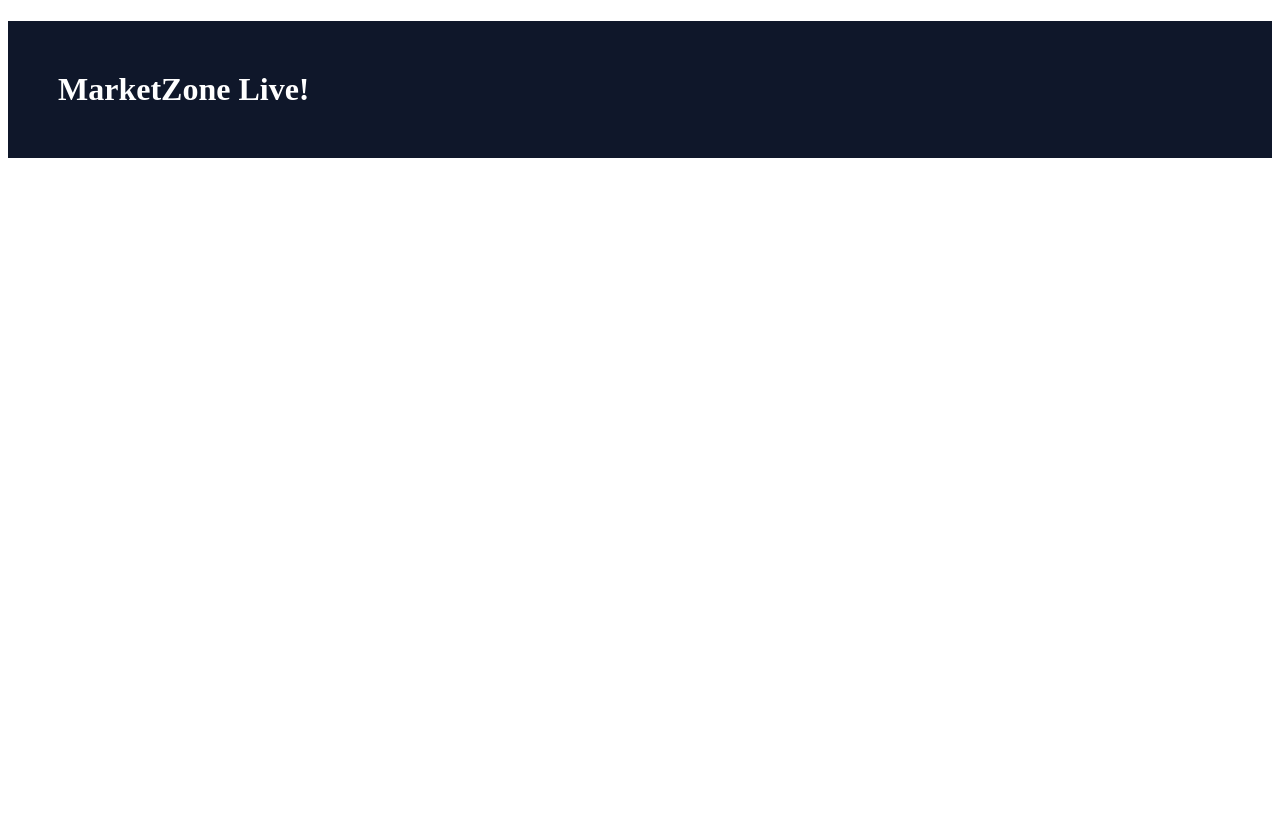
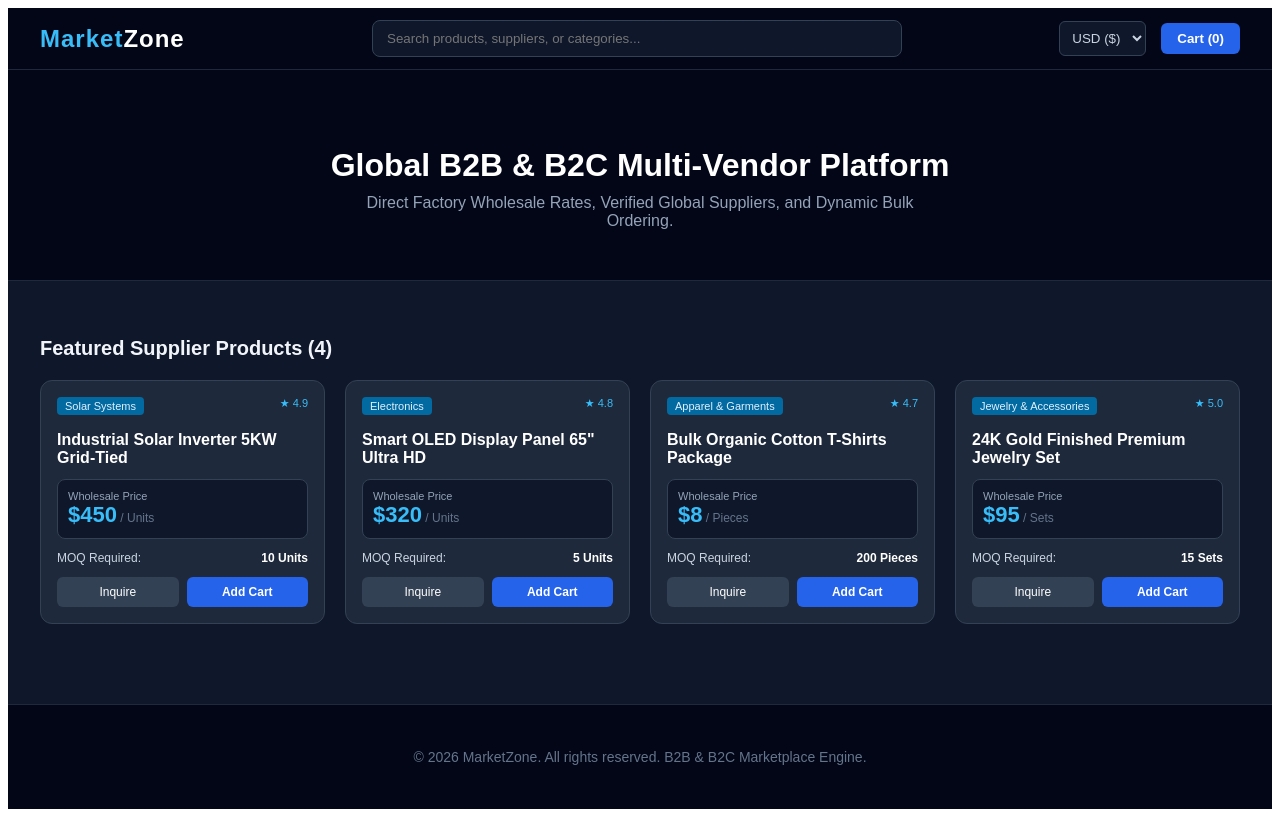
Before and after one commit to pateljabir786/MarketZone-Core, a Next.js app: page / in a window 1280 px wide. Built offline with nearby package versions, Linux system fonts and the light colour scheme.

Commit message:
Implement product catalog and search feature
Added product catalog with search functionality and cart support.

```diff
--- a/app/page.js
+++ b/app/page.js
@@ -1,3 +1,176 @@
+'use client';
+
+import React, { useState } from 'react';
+
+const PRODUCTS = [
+  {
+    id: 1,
+    name: 'Industrial Solar Inverter 5KW Grid-Tied',
+    category: 'Solar Systems',
+    priceUSD: 450,
+    moq: 10,
+    unit: 'Units',
+    rating: '4.9',
+  },
+  {
+    id: 2,
+    name: 'Smart OLED Display Panel 65" Ultra HD',
+    category: 'Electronics',
+    priceUSD: 320,
+    moq: 5,
+    unit: 'Units',
+    rating: '4.8',
+  },
+  {
+    id: 3,
+    name: 'Bulk Organic Cotton T-Shirts Package',
+    category: 'Apparel & Garments',
+    priceUSD: 8,
+    moq: 200,
+    unit: 'Pieces',
+    rating: '4.7',
+  },
+  {
+    id: 4,
+    name: '24K Gold Finished Premium Jewelry Set',
+    category: 'Jewelry & Accessories',
+    priceUSD: 95,
+    moq: 15,
+    unit: 'Sets',
+    rating: '5.0',
+  },
+];
+
 export default function Home() {
-  return <h1 style={{color: '#fff', backgroundColor: '#0f172a', padding: '50px'}}>MarketZone Live!</h1>;
+  const [search, setSearch] = useState('');
+  const [cartCount, setCartCount] = useState(0);
+
+  const filteredProducts = PRODUCTS.filter((item) =>
+    item.name.toLowerCase().includes(search.toLowerCase()) ||
+    item.category.toLowerCase().includes(search.toLowerCase())
+  );
+
+  return (
+    <div style={{ backgroundColor: '#0f172a', color: '#f8fafc', minHeight: '100vh', fontFamily: 'sans-serif' }}>
+      {/* HEADER */}
+      <header style={{ borderBottom: '1px solid #1e293b', backgroundColor: '#020617', padding: '12px 20px', position: 'sticky', top: 0, zIndex: 50 }}>
+        <div style={{ maxWidth: '1200px', margin: '0 auto', display: 'flex', alignItems: 'center', justifyContent: 'space-between', gap: '15px', flexWrap: 'wrap' }}>
+
+          <div style={{ fontSize: '24px', fontWeight: 'bold', color: '#38bdf8', letterSpacing: '1px' }}>
+            Market<span style={{ color: '#fff' }}>Zone</span>
+          </div>
+
+          <div style={{ flex: '1', maxWidth: '500px', minWidth: '250px' }}>
+            <input
+              type="text"
+              placeholder="Search products, suppliers, or categories..."
+              value={search}
+              onChange={(e) => setSearch(e.target.value)}
+              style={{
+                width: '100%',
+                padding: '10px 14px',
+                borderRadius: '8px',
+                border: '1px solid #334155',
+                backgroundColor: '#0f172a',
+                color: '#fff',
+                outline: 'none',
+              }}
+            />
+          </div>
+
+          <div style={{ display: 'flex', alignItems: 'center', gap: '15px' }}>
+            <select style={{ backgroundColor: '#0f172a', color: '#cbd5e1', border: '1px solid #334155', padding: '8px', borderRadius: '6px' }}>
+              <option>USD ($)</option>
+              <option>EUR (€)</option>
+              <option>INR (₹)</option>
+            </select>
+
+            <button
+              onClick={() => setCartCount(cartCount + 1)}
+              style={{ backgroundColor: '#2563eb', color: '#fff', border: 'none', padding: '8px 16px', borderRadius: '6px', fontWeight: 'bold', cursor: 'pointer' }}
+            >
+              Cart ({cartCount})
+            </button>
+          </div>
+        </div>
+      </header>
+
+      {/* HERO BANNER */}
+      <section style={{ textAlign: 'center', padding: '50px 20px', backgroundColor: '#020617', borderBottom: '1px solid #1e293b' }}>
+        <h1 style={{ fontSize: '32px', fontWeight: '800', color: '#fff', marginBottom: '10px' }}>
+          Global B2B & B2C Multi-Vendor Platform
+        </h1>
+        <p style={{ color: '#94a3b8', fontSize: '16px', maxWidth: '600px', margin: '0 auto' }}>
+          Direct Factory Wholesale Rates, Verified Global Suppliers, and Dynamic Bulk Ordering.
+        </p>
+      </section>
+
+      {/* CATALOG */}
+      <main style={{ maxWidth: '1200px', margin: '0 auto', padding: '40px 20px' }}>
+        <h2 style={{ fontSize: '20px', fontWeight: '700', marginBottom: '20px', color: '#f1f5f9' }}>
+          Featured Supplier Products ({filteredProducts.length})
+        </h2>
+
+        <div style={{ display: 'grid', gridTemplateColumns: 'repeat(auto-fit, minmax(260px, 1fr))', gap: '20px' }}>
+          {filteredProducts.map((item) => (
+            <div
+              key={item.id}
+              style={{
+                backgroundColor: '#1e293b',
+                borderRadius: '12px',
+                border: '1px solid #334155',
+                padding: '16px',
+                display: 'flex',
+                flexDirection: 'column',
+                justifyContent: 'space-between',
+              }}
+            >
+              <div>
+                <div style={{ display: 'flex', justifyContent: 'space-between', fontSize: '11px', marginBottom: '10px' }}>
+                  <span style={{ backgroundColor: '#0369a1', color: '#e0f2fe', padding: '3px 8px', borderRadius: '4px' }}>
+                    {item.category}
+                  </span>
+                  <span style={{ color: '#38bdf8' }}>★ {item.rating}</span>
+                </div>
+
+                <h3 style={{ fontSize: '16px', fontWeight: '600', color: '#fff', marginBottom: '12px' }}>
+                  {item.name}
+                </h3>
+
+                <div style={{ backgroundColor: '#0f172a', padding: '10px', borderRadius: '8px', border: '1px solid #334155', marginBottom: '12px' }}>
+                  <span style={{ fontSize: '11px', color: '#94a3b8', display: 'block' }}>Wholesale Price</span>
+                  <span style={{ fontSize: '22px', fontWeight: 'bold', color: '#38bdf8' }}>${item.priceUSD}</span>
+                  <span style={{ fontSize: '12px', color: '#64748b' }}> / {item.unit}</span>
+                </div>
+              </div>
+
+              <div>
+                <div style={{ fontSize: '12px', color: '#cbd5e1', marginBottom: '12px', display: 'flex', justifyContent: 'space-between' }}>
+                  <span>MOQ Required:</span>
+                  <span style={{ fontWeight: 'bold', color: '#fff' }}>{item.moq} {item.unit}</span>
+                </div>
+
+                <div style={{ display: 'grid', gridTemplateColumns: '1fr 1fr', gap: '8px' }}>
+                  <button style={{ backgroundColor: '#334155', color: '#fff', border: 'none', padding: '8px', borderRadius: '6px', fontSize: '12px', cursor: 'pointer' }}>
+                    Inquire
+                  </button>
+                  <button
+                    onClick={() => setCartCount(cartCount + 1)}
+                    style={{ backgroundColor: '#2563eb', color: '#fff', border: 'none', padding: '8px', borderRadius: '6px', fontSize: '12px', fontWeight: 'bold', cursor: 'pointer' }}
+                  >
+                    Add Cart
+                  </button>
+                </div>
+              </div>
+            </div>
+          ))}
+        </div>
+      </main>
+
+      {/* FOOTER */}
+      <footer style={{ borderTop: '1px solid #1e293b', backgroundColor: '#020617', padding: '30px 20px', textAlign: 'center', color: '#64748b', fontSize: '14px', marginTop: '40px' }}>
+        <p>© 2026 MarketZone. All rights reserved. B2B & B2C Marketplace Engine.</p>
+      </footer>
+    </div>
+  );
 }
```
